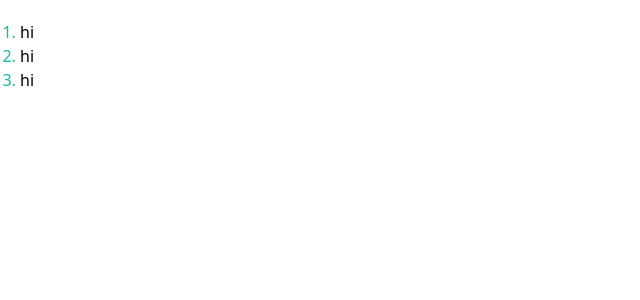
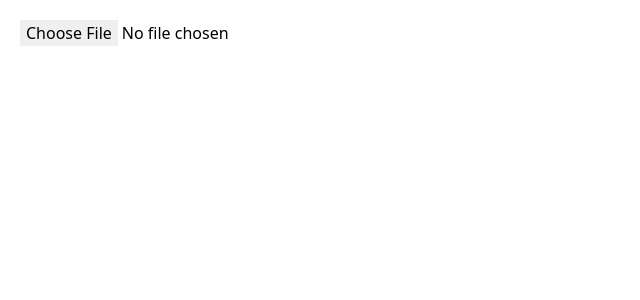
Before and after one commit to blkluv/next_carrot_market, a Next.js app: page /index2 in a window 1280 px wide. Shown: the top 300 px of the page, without its empty margins (0-640 px from the left). Built offline with nearby package versions, Linux system fonts and the light colour scheme.

Commit message:
file modifier을 사용해서 테두리가 없는 파일 선택 버튼 만들기

```diff
--- a/src/pages/index2.tsx
+++ b/src/pages/index2.tsx
@@ -3,11 +3,7 @@ import type { NextPage } from "next";
 const Home: NextPage = () => {
   return (
     <div className="flex flex-col p-5 space-y-2">
-      <ul className="list-decimal marker:text-teal-500">
-        <li>hi</li>
-        <li>hi</li>
-        <li>hi</li>
-      </ul>
+      <input type="file" className="file:border-0" />
     </div>
   );
 };
```
